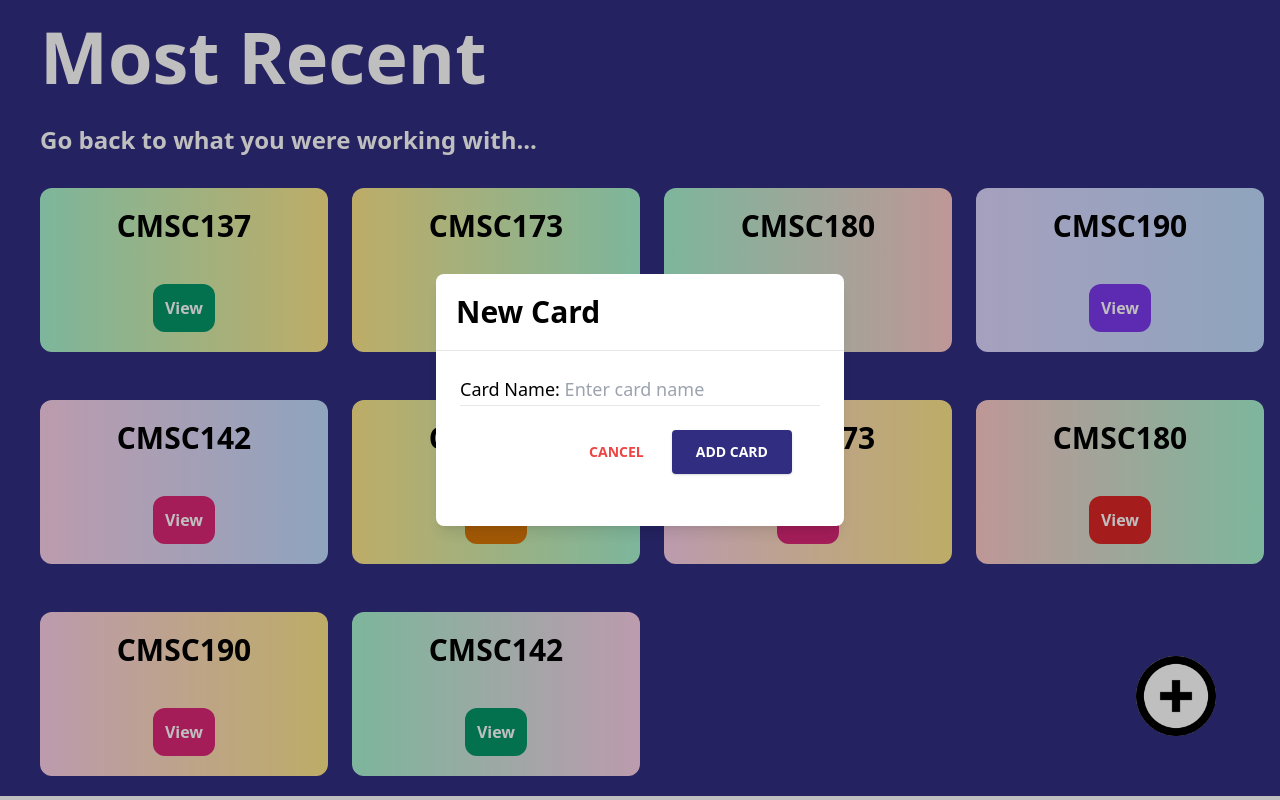
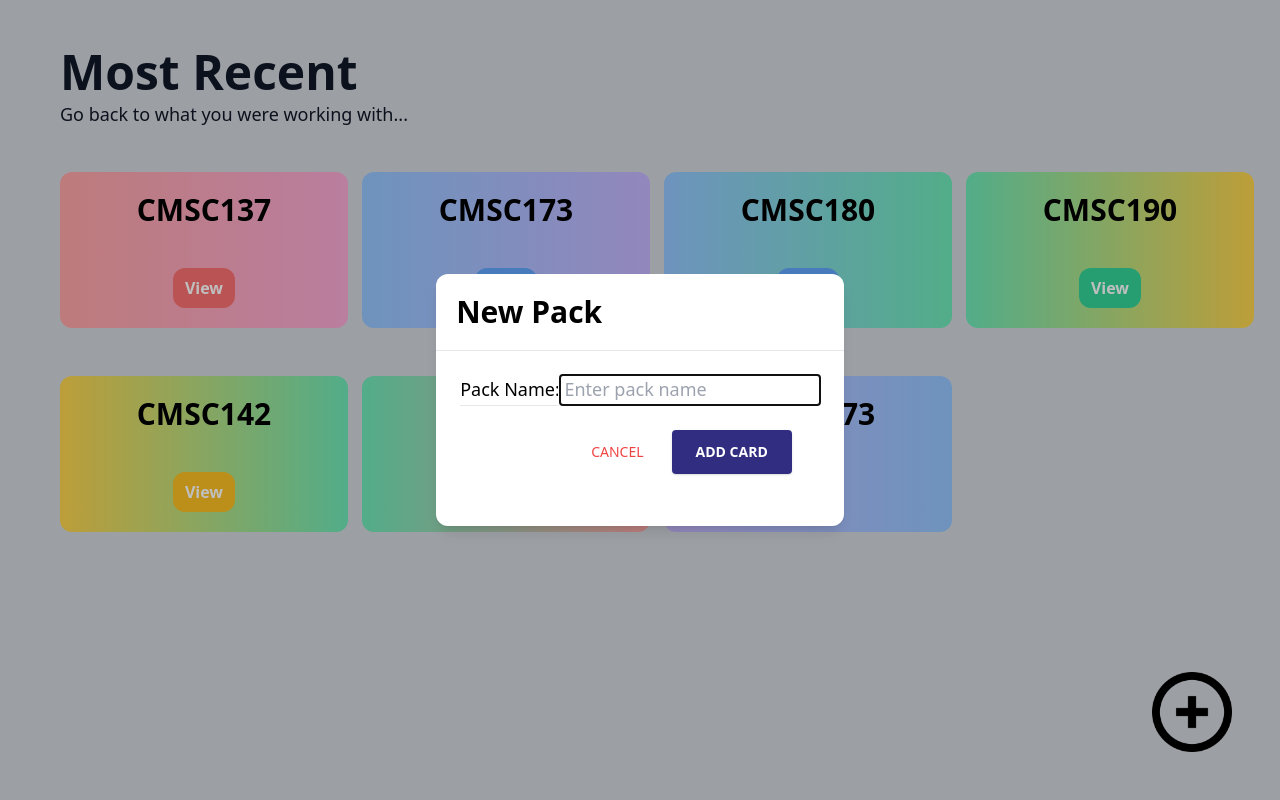
Before and after one commit to jemacalalad/cmsc173project, a React (Create React App) app: page / in a window 1280 px wide. Both pictures are taken after a click on the button 1176 px from the left and 696 px from the top of the page. Built offline with nearby package versions, Linux system fonts and the light colour scheme.

Commit message:
(follow pre-code commands) Redesign: input focus, background, fonts, etc.

```diff
--- a/src/App.js
+++ b/src/App.js
@@ -2,6 +2,7 @@ import './index.css';
 import { useState } from "react";
 import Card from "./Card"
 import plus from "./icons/plus.png";
+import Pomo from './Pomo';
 
 function App() {
   // experimental feature, don't modify
@@ -44,21 +45,19 @@ function App() {
     {subject: "CMSC173", tasks: []},
     {subject: "CMSC180", tasks: []},
     {subject: "CMSC190", tasks: []},
-    {subject: "CMSC142", tasks: []},
+    { subject: "CMSC142", tasks: [] },
     {subject: "CMSC137", tasks: []},
     {subject: "CMSC173", tasks: []},
-    {subject: "CMSC180", tasks: []},
-    {subject: "CMSC190", tasks: []},
-    {subject: "CMSC142", tasks: []}
   ]);
 
   return (
-    <div className="px-5 bg-indigo-900 h-full w-full">
+    <div className="px-10 py-7 bg-gray-300 min-h-screen min-w-screen">
+
       <div className="px-5 py-5">
-        <span className="font-sans font-bold text-white text-7xl">Most Recent</span>
+        <span className="font-sans font-family: Roboto font-bold text-gray-900 text-5xl">Most Recent</span>
       </div>
-      <div className="px-5 py-3">
-        <span className="font-sans font-semibold text-white text-2xl">Go back to what you were working with...</span>
+      <div className="px-5 -mt-4 mb-6">
+        <span className="font-sans font-family: Roboto font-light text-gray-900 text-lg">Go back to what you were working with...</span>
       </div>
       {/* grid of cards */}
       <div className="grid gap-2 grid-cols-4 justify-around">
@@ -66,7 +65,7 @@ function App() {
           <Card subject={card.subject} tasks={card.tasks} click={handleClick}/>
         ))}
       </div>
-      <div className="fixed bottom-16 right-16 rounded-full bg-white w-20 h-20">
+      <div className="fixed bottom-12 right-12 rounded-full bg-transparent w-20 h-20">
         <button className="w-20 h-20 text-5xl" onClick={() => {newCard()}}>
           <img className="w-full h-full" src={plus} alt="add"/>
         </button>
@@ -81,23 +80,23 @@ function App() {
       {isOpen ? (
         <>
           <div
-            className="justify-center items-center flex overflow-x-hidden overflow-y-auto fixed inset-0 z-50 outline-none focus:outline-none"
+            className="blur justify-center items-center flex overflow-x-hidden overflow-y-auto fixed inset-0 z-50 outline-none focus:outline-none"
           >
-            <div className="relative w-auto my-6 mx-auto max-w-3xl">
-              <div className="border-0 rounded-lg shadow-lg relative flex flex-col w-full bg-white outline-none focus:outline-none">
+            <div className="relative w-auto my-6 mx-auto max-w-2xl">
+              <div className="border-0 rounded-xl shadow-lg relative flex flex-col w-full bg-white outline-none focus:outline-none">
                 <div className="flex items-start justify-between p-5 border-b border-solid border-blueGray-200 rounded-t">
-                  <h3 className="text-3xl font-semibold"> New Card </h3>
+                  <h3 className="text-3xl font-sans font-family: Roboto font-bold"> New Pack </h3>
                 </div>
                 <div className="relative p-6 flex-auto">
                 <form onSubmit = {handleSubmit}>
                     <label className="font-sans my-4 text-blueGray-500 text-lg leading-relaxed">
-                      Card Name:
-                      <input type="text" id = "name" name= "name" placeholder =" Enter card name"/>
+                      Pack Name:
+                      <input autoFocus border="hidden" type="text" id = "name" name= "name" placeholder =" Enter pack name"/>
                     </label>
                     <div className="flex items-center justify-end p-6 border-t border-solid border-blueGray-200 rounded-b">
 
                       <button
-                        className="font-sans text-red-500 background-transparent font-bold uppercase px-6 py-2 text-sm outline-none focus:outline-none mr-1 mb-1 ease-linear transition-all duration-150"
+                        className="font-sans font-family: Roboto text-red-500 background-transparent font-normal uppercase px-6 py-2 text-sm outline-none focus:outline-none mr-1 mb-1 ease-linear transition-all duration-150"
                         type="button"
                         onClick={() => setOpen(false)} > Cancel </button>
 
@@ -113,8 +112,6 @@ function App() {
         </>
       ) : null}
     </div>
-
-
   );
 }
 
--- a/src/Card.js
+++ b/src/Card.js
@@ -12,9 +12,9 @@ function Card({subject, tasks, click}){
 
     return(
         // the card
-        <div className={`m-5 flex flex-col bg-gradient-to-r from-${color}-200 to-${color2}-200 rounded-xl w-72`}>
-            <span className="py-5 place-self-center font-sans font-bold text-3xl">{subject}</span>
-            <button className={`my-5 p-3 font-bold text-white place-self-center w-max bg-${color}-600 hover:bg-${color}-400 active:bg-${color}-800 rounded-xl`} onClick={() => {click(subject)}}>View</button>
+        <div className={`m-5 flex flex-col bg-gradient-to-r from-${color}-300 to-${color2}-300 rounded-xl w-72`}>
+            <span className="py-5 place-self-center font-sans font-family: Roboto  font-bold text-3xl">{subject}</span>
+            <button className={`my-5 px-3 py-2 font-bold text-white place-self-center w-max bg-${color}-400 hover:bg-${color}-600 active:bg-${color}-800 rounded-xl`} onClick={() => {click(subject)}}>View</button>
         </div>
     );
 }
--- a/src/Pomo.js
+++ b/src/Pomo.js
@@ -1,4 +1,5 @@
 import React from "react";
+import Task from "./Task";
 import "./index.css";
 
 function Pomo({cards}){
```
